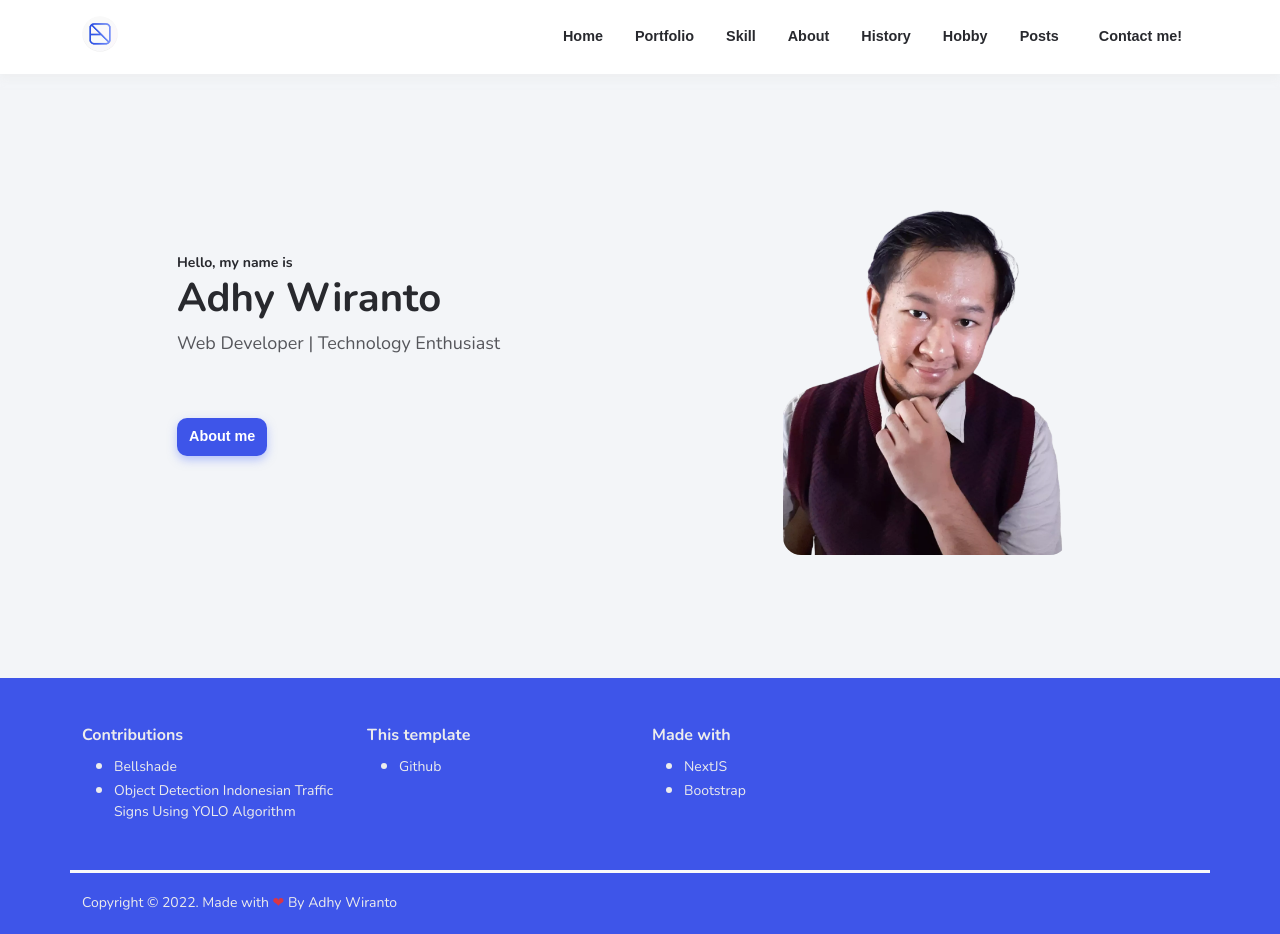
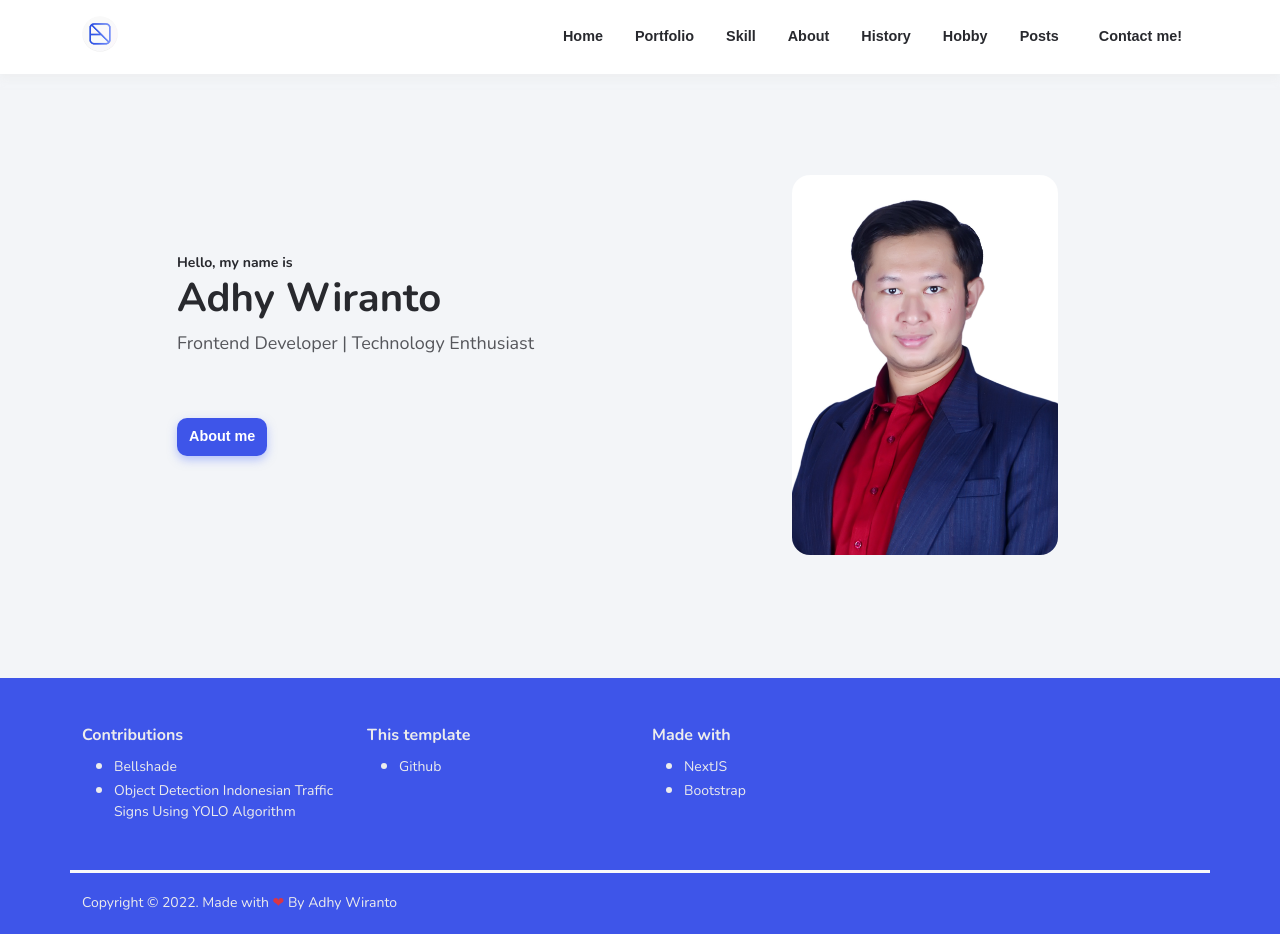
Before and after one commit to AdhyWiranto44/my_web_profile_nextjs, a Next.js app: page / in a window 1280 px wide. Built offline with nearby package versions, Linux system fonts and the light colour scheme.

Commit message:
update profile 2023

```diff
--- a/data.js
+++ b/data.js
@@ -1,239 +1,251 @@
 const data = {
-  "web_icon": "icon-3.webp",
-  "nickname": "Adhy",
-  "full_name": "Adhy Wiranto",
-  "job": "Web Developer | Technology Enthusiast",
-  "social_media": [
+  web_icon: "icon-3.webp",
+  nickname: "Adhy",
+  full_name: "Adhy Wiranto",
+  job: "Frontend Developer | Technology Enthusiast",
+  social_media: [
     {
-      "link": "https://www.linkedin.com/in/adhy-wiranto-sudjana-s-t-665882155/",
-      "title": "LinkedIn",
-      "icon": "fab fa-linkedin",
+      link: "https://www.linkedin.com/in/adhy-wiranto-sudjana-s-t-665882155/",
+      title: "LinkedIn",
+      icon: "fab fa-linkedin",
     },
     {
-      "link": "https://github.com/adhywiranto44/",
-      "title": "Github",
-      "icon": "fab fa-github",
+      link: "https://github.com/adhywiranto44/",
+      title: "Github",
+      icon: "fab fa-github",
     },
     {
-      "link": "https://instagram.com/adhywiranto44/",
-      "title": "Instagram",
-      "icon": "fab fa-instagram",
+      link: "https://instagram.com/adhywiranto44/",
+      title: "Instagram",
+      icon: "fab fa-instagram",
     },
     {
-      "link": "https://twitter.com/AdhyWiranto44/",
-      "title": "Twitter",
-      "icon": "fab fa-twitter",
+      link: "https://twitter.com/AdhyWiranto44/",
+      title: "Twitter",
+      icon: "fab fa-twitter",
     },
     {
-      "link": "https://www.behance.net/skuukzkylxixsxa/",
-      "title": "Behance",
-      "icon": "fab fa-behance-square",
-    }
+      link: "https://www.behance.net/skuukzkylxixsxa/",
+      title: "Behance",
+      icon: "fab fa-behance-square",
+    },
   ],
-  "photo": "profile-4.webp",
-  "about_me": "Informatics Engineering graduate of Pasundan University, humble and skilled to build full-stack web applications and API using Node JS, React JS and Laravel. Good understanding of Object-Oriented Programming, Design Pattern, and Algorithm. Like to fix code, maintain code and explore new technologies. Experienced build projects in team, joined organization, and community. Looking for work opportunities and growth.",
-  "hobbies": [
+  photo: "profile-5.jpg",
+  about_me:
+    "Frontend Web Developer at PT. Xtremax Teknologi Indonesia, humble and skilled to build full-stack web applications and API using Node JS, React JS, Laravel, and Vue JS. Good understanding of Object-Oriented Programming, Design Pattern, and Algorithm. Like to fix code, maintain code and explore new technologies. Experienced build projects in team, joined organization, and community.",
+  hobbies: [
     {
-      "img": "reading-books.jpg",
-      "title": "Reading Books",
-      "heading": "Reading Books",
-      "description": "Find something new, implemented in real world. I recommended you to read Atomic Habits :)"
+      img: "listening-to-music.jpg",
+      title: "Listening to Music",
+      heading: "Listening to Music",
+      description: "Catchy songs",
     },
     {
-      "img": "listening-to-music.jpg",
-      "title": "Listening to Music",
-      "heading": "Listening to Music",
-      "description": "POP and RnB."
+      img: "gaming-2.webp",
+      title: "Gaming",
+      heading: "Gaming",
+      description: "Casual games",
+    },
+  ],
+  skills: [
+    {
+      icon: "fas fa-laptop-code",
+      heading: "Programming",
+      description: "Web Development, RESTful API, Google Cloud",
     },
     {
-      "img": "youtube.jpg",
-      "title": "Youtube",
-      "heading": "Youtube",
-      "description": "Created programming videos, watch my subscripted channels"
+      icon: "fas fa-layer-group",
+      heading: "UI/UX Design",
+      description: "Figma, Adobe XD, Canva",
+    },
+    {
+      icon: "fas fa-bezier-curve",
+      heading: "Others",
+      description: "Microsoft Office, Video Editing",
     },
   ],
-  "skills": [
+  portfolio: [
     {
-      "icon": "fas fa-laptop-code",
-      "heading": "Programming",
-      "description": "Web Development, RESTful API, Google Cloud"
+      img: "moneytory.webp",
+      heading: "Moneytory",
+      year: "2022",
+      description:
+        "Moneytory adalah aplikasi berbasis website yang diperuntukan untuk oleh Usaha Mikro Kecil Menengah (UMKM) untuk mengelola inventory dan keuangan.",
+      link: "https://moneytory.000webhostapp.com/",
+      technology: [
+        {
+          title: "Laravel",
+          icon: "fab fa-php",
         },
         {
-      "icon": "fas fa-layer-group",
-      "heading": "UI/UX Design",
-      "description": "Figma, Adobe XD, Canva"
+          title: "MongoDB",
+          icon: "fas fa-database",
         },
         {
-      "icon": "fas fa-bezier-curve",
-      "heading": "Others",
-      "description": "Microsoft Office, Video Editing"
+          title: "Bootstrap",
+          icon: "fab fa-bootstrap",
         },
       ],
-  "portfolio": [
-    {
-      "img": "moneytory.webp",
-      "heading": "Moneytory",
-      "year": "2022",
-      "description": "Moneytory adalah aplikasi berbasis website yang diperuntukan untuk oleh Usaha Mikro Kecil Menengah (UMKM) untuk mengelola inventory dan keuangan.",
-      "link": "https://moneytory.000webhostapp.com/",
-      "technology": [
-        {
-          "title": "Laravel",
-          "icon": "fab fa-php"
     },
     {
-          "title": "MongoDB",
-          "icon": "fas fa-database"
+      img: "findmyhobby.webp",
+      heading: "Find My Hobby",
+      year: "2021",
+      description:
+        "Find My Hobby merupakan website yang berisi daftar hobi dan rekomendasi hobi yang banyak digemari orang-orang.",
+      link: "http://findmyhobby.vercel.app/",
+      technology: [
+        {
+          title: "Node js",
+          icon: "fab fa-node-js",
         },
         {
-          "title": "Bootstrap",
-          "icon": "fab fa-bootstrap"
-        },
-      ]
+          title: "PostgreSQL",
+          icon: "fas fa-database",
         },
         {
-      "img": "findmyhobby.webp",
-      "heading": "Find My Hobby",
-      "year": "2021",
-      "description": "Find My Hobby merupakan website yang berisi daftar hobi dan rekomendasi hobi yang banyak digemari orang-orang.",
-      "link": "http://findmyhobby.vercel.app/",
-      "technology": [
-        {
-          "title": "Node js",
-          "icon": "fab fa-node-js"
+          title: "Bootstrap",
+          icon: "fab fa-bootstrap",
+        },
+      ],
     },
     {
-          "title": "PostgreSQL",
-          "icon": "fas fa-database"
+      img: "openblog.webp",
+      heading: "Open Blog",
+      year: "2021",
+      description:
+        "Open-Blog merupakan projek website blogging open-source untuk keperluan pribadi atau komersial.",
+      link: "http://github.com/AdhyWiranto44/open-blog/",
+      technology: [
+        {
+          title: "Node js",
+          icon: "fab fa-node-js",
         },
         {
-          "title": "Bootstrap",
-          "icon": "fab fa-bootstrap"
-        },
-      ]
+          title: "MongoDB",
+          icon: "fas fa-database",
         },
         {
-      "img": "openblog.webp",
-      "heading": "Open Blog",
-      "year": "2021",
-      "description": "Open-Blog merupakan projek website blogging open-source untuk keperluan pribadi atau komersial.",
-      "link": "http://github.com/AdhyWiranto44/open-blog/",
-      "technology": [
-        {
-          "title": "Node js",
-          "icon": "fab fa-node-js"
+          title: "Bootstrap",
+          icon: "fab fa-bootstrap",
+        },
+      ],
     },
     {
-          "title": "MongoDB",
-          "icon": "fas fa-database"
+      img: "twiceapi.webp",
+      heading: "TWICE API",
+      year: "2021",
+      description:
+        "API yang menyediakan informasi seputar TWICE seperti member dan album",
+      link: "http://twice-api-server.herokuapp.com/",
+      technology: [
+        {
+          title: "Node js",
+          icon: "fab fa-node-js",
         },
         {
-          "title": "Bootstrap",
-          "icon": "fab fa-bootstrap"
+          title: "Bootstrap",
+          icon: "fab fa-bootstrap",
         },
-      ]
+      ],
     },
     {
-      "img": "twiceapi.webp",
-      "heading": "TWICE API",
-      "year": "2021",
-      "description": "API yang menyediakan informasi seputar TWICE seperti member dan album",
-      "link": "http://twice-api-server.herokuapp.com/",
-      "technology": [
+      img: "ikasma3bdg.webp",
+      heading: "IKASMA3BDG",
+      year: "2020",
+      description:
+        "Web yang berisi data para alumni dengan fitur berita, forum bisnis, dan komunitas.",
+      link: "https://ikasma3bdg.com",
+      technology: [
         {
-          "title": "Node js",
-          "icon": "fab fa-node-js"
+          title: "CodeIgniter",
+          icon: "fab fa-php",
         },
         {
-          "title": "Bootstrap",
-          "icon": "fab fa-bootstrap"
+          title: "Bootstrap",
+          icon: "fab fa-bootstrap",
         },
-      ]
+      ],
     },
     {
-      "img": "ikasma3bdg.webp",
-      "heading": "IKASMA3BDG",
-      "year": "2020",
-      "description": "Web yang berisi data para alumni dengan fitur berita, forum bisnis, dan komunitas.",
-      "link": "https://ikasma3bdg.com",
-      "technology": [
+      img: "sound.webp",
+      heading: "SOUND",
+      year: "2019",
+      description:
+        "Website E-Commerce CRUD yang menjual headphone dan earphone.",
+      link: "https://github.com/AdhyWiranto44/sound",
+      technology: [
         {
-          "title": "CodeIgniter",
-          "icon": "fab fa-php"
+          title: "CodeIgniter",
+          icon: "fab fa-php",
         },
         {
-          "title": "Bootstrap",
-          "icon": "fab fa-bootstrap"
+          title: "Bootstrap",
+          icon: "fab fa-bootstrap",
         },
-      ]
+      ],
+    },
+  ],
+  history: {
+    educations: [
+      {
+        date: "August 2017 - August 2021",
+        description:
+          "Bachelor of Informatics Engineering, Pasundan University, Bandung",
+        details: [
+          "GPA: 3,71 of 4,00",
+          "Thesis: Created Indonesian Traffic Sign Dataset and implemented using Deep Learning Algorithm You Only Look Once (link: https://github.com/AdhyWiranto44/object-detection-indonesian-traffic-signs-using-yolo-algorithm/)",
+        ],
+      },
+    ],
+    experiences: [
+      {
+        date: "November 2022 - Today",
+        description: "Frontend Developer of Xtremax, Indonesia",
+        details: [
+          "Contributed on several internal projects",
+          "Learned how to contribute in professional field",
+          "Finished 30+ backlog ticket in 6 months on different projects",
+        ],
       },
       {
-      "img": "sound.webp",
-      "heading": "SOUND",
-      "year": "2019",
-      "description": "Website E-Commerce CRUD yang menjual headphone dan earphone.",
-      "link": "https://github.com/AdhyWiranto44/sound",
-      "technology": [
-        {
-          "title": "CodeIgniter",
-          "icon": "fab fa-php"
-        },
-        {
-          "title": "Bootstrap",
-          "icon": "fab fa-bootstrap"
-        },
-      ]
-    },
-  ],
-  "history": {
-    "educations": [
-      {
-        "date": "August 2017 - August 2021",
-        "description": "Bachelor of Informatics Engineering, Pasundan University, Bandung",
-        "details": [
-          "GPA: 3,71 of 4,00",
-          "Thesis: Created Indonesian Traffic Sign Dataset and implemented using Deep Learning Algorithm You Only Look Once (link: https://github.com/AdhyWiranto44/object-detection-indonesian-traffic-signs-using-yolo-algorithm/)",
-        ]
-      },
-    ],
-    "experiences": [
-      {
-        "date": "August 2021 - April 2022",
-        "description": "Github Repository Maintainer of Bellshade, Indonesia",
-        "details": [
+        date: "August 2021 - April 2022",
+        description: "Github Repository Maintainer of Bellshade, Indonesia",
+        details: [
           "Maintained code repository in Github (link: https://bellshade.org/)",
           "Learned how to contribute on Open-Source Project",
           "Made free learning resource for Indonesian Learner",
-        ]
+        ],
       },
       {
-        "date": "June 2021 - April 2022",
-        "description": "Administrator or Web Programming UNPAS, Indonesia",
-        "details": [
+        date: "June 2021 - April 2022",
+        description: "Administrator or Web Programming UNPAS, Indonesia",
+        details: [
           "Helped other community member about programming",
           "Learned about discussion and teamwork",
           "Gathered more than 25,000 discord server members",
-        ]
+        ],
       },
       {
-        "date": "April - July 2020",
-        "description": "Web Developer of Ikatan Alumni SMA Negeri 3 Bandung",
-        "details": [
+        date: "April - July 2020",
+        description: "Web Developer of Ikatan Alumni SMA Negeri 3 Bandung",
+        details: [
           "Developed news portal of website IKASMA3BDG (link: https://www.ikasma3bdg.com/)",
           "Learned about teamwork",
-          "Achieved an A score in practical work courses at College",
-        ]
+          "Achieved an 'A' score in practical work courses at College",
+        ],
       },
       {
-        "date": "September 2019 - February 2021",
-        "description": "Laboratory Assistant of Informatics Engineering Department, Pasundan University, Bandung",
-        "details": [
+        date: "September 2019 - February 2021",
+        description:
+          "Laboratory Assistant of Informatics Engineering Department, Pasundan University, Bandung",
+        details: [
           "Teach topics such as Web Programming, Object-Oriented Programming, and Data Structure Concepts",
           "Coordinator Laboratory Assistant of Object-Oriented Programming and Mobile Application System Subjects",
-        ]
+        ],
       },
     ],
-  }
-}
+  },
+};
 
 module.exports = data;
```
Also changed, not shown: pages/history.js (+29 -19 lines), public/img/profile-5.jpg (added), 1 other file (tests, documents, lock files or other folders). Lines whose indentation alone changed are shown as unchanged.
